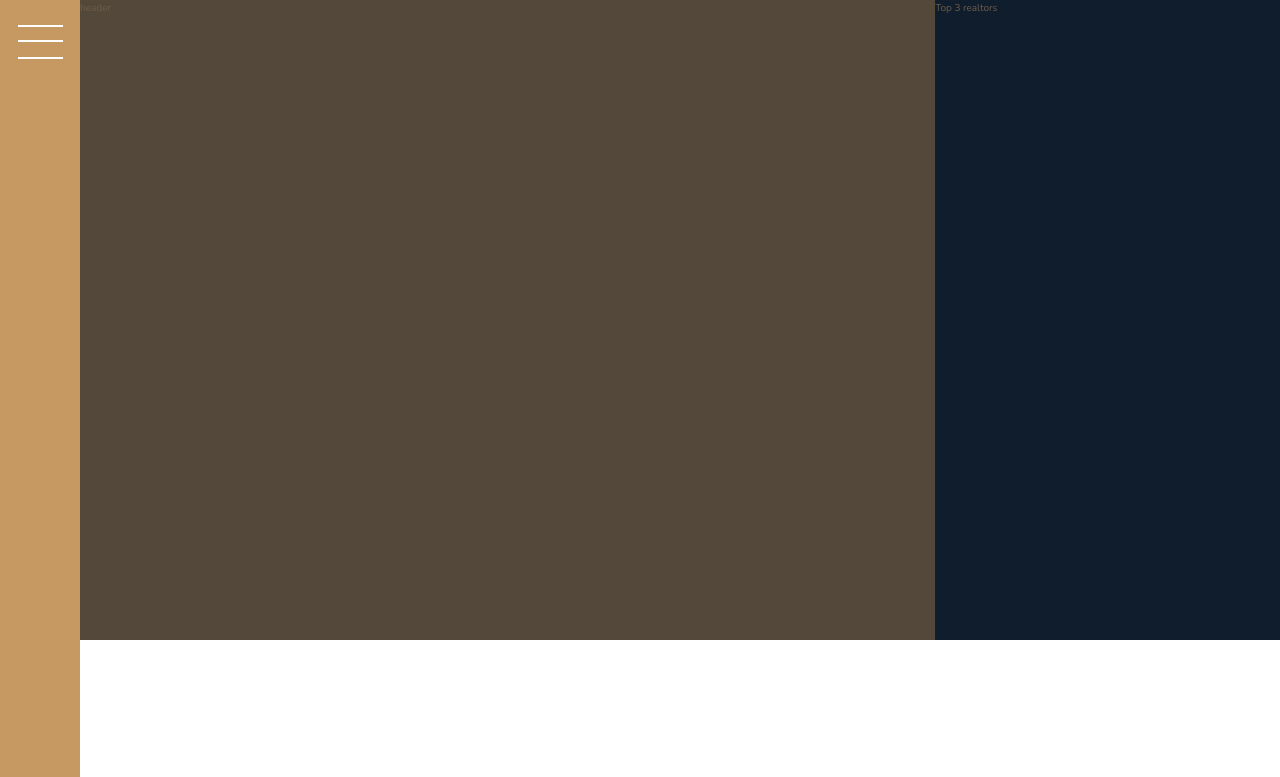
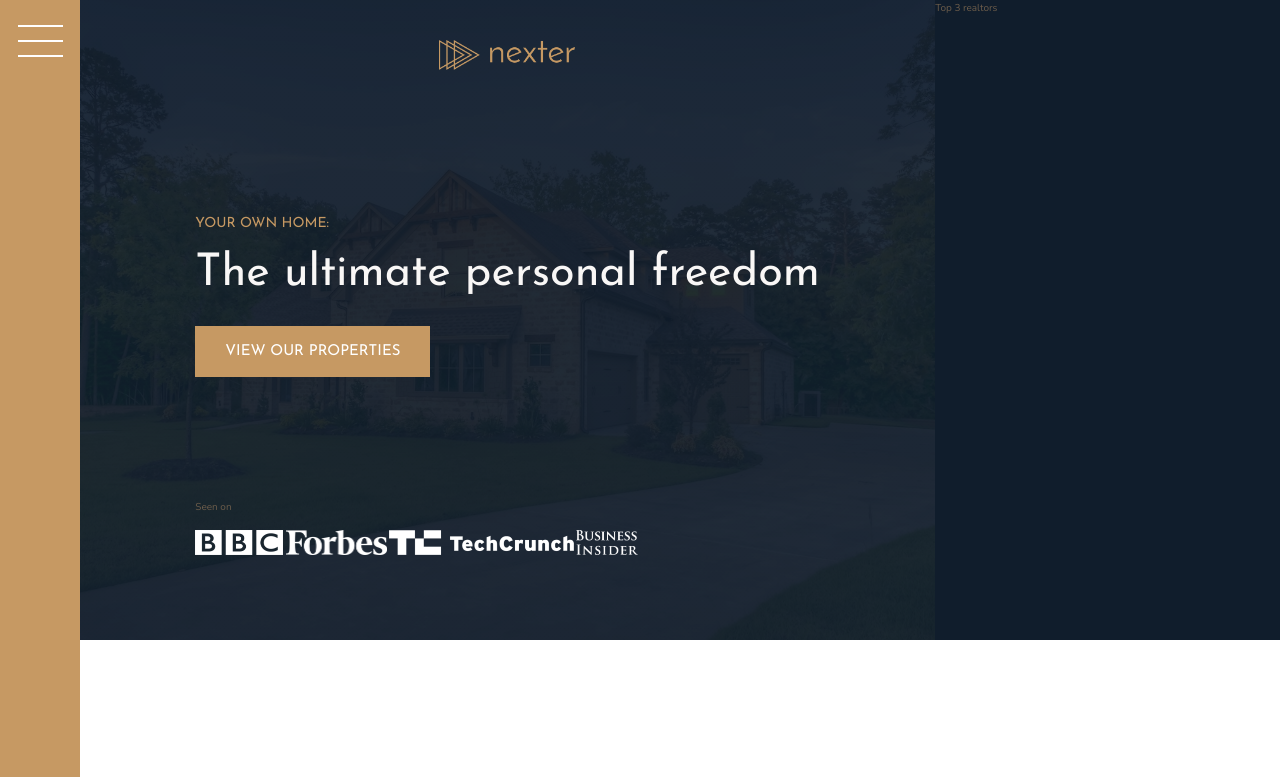
Before and after one commit to asmaaadel0/Nexter, a website: page index.html in a window 1280 px wide. Shown: the top 777 px of the page. Drawn offline with nearby package versions, Linux system fonts and the light colour scheme.

Commit message:
start building the header

```diff
--- a/index.html
+++ b/index.html
@@ -19,7 +19,17 @@
     </div>
 
     <header class="header">
-        header
+        <img src="img/logo.png" alt="Nexter logo" class="header__logo">
+        <h3 class="heading-3">Your own home:</h3>
+        <h1 class="heading-1">The ultimate personal freedom</h1>
+        <button class="btn header__btn">View our properties</button>
+        <div class="header__seenon-text">Seen on</div>
+        <div class="header__seenon-logos">
+            <img src="img/logo-bbc.png" alt="seen on logo 1">
+            <img src="img/logo-forbes.png" alt="seen on logo 2">
+            <img src="img/logo-techcrunch.png" alt="seen on logo 3">
+            <img src="img/logo-bi.png" alt="seen on logo 4">
+        </div>
     </header>
 
     <div class="realtors">
--- a/sass/_header.scss
+++ b/sass/_header.scss
@@ -1,4 +1,37 @@
-.header{
-    background-color: $color-grey-dark-1;
-    grid-column: full-start / col-end 6;
+.header {
+  grid-column: full-start / col-end 6;
+  background-image: linear-gradient(
+      rgba($color-secondary, 0.93),
+      rgba($color-secondary, 0.93)
+    ),
+    url(../img/hero.jpeg);
+  background-size: cover;
+  background-position: center;
+  padding: 8rem;
+  padding-top: 4rem;
+
+  display: grid;
+  grid-template-rows: 1fr min-content 6rem 1fr;
+  grid-template-columns: max-content;
+  grid-row-gap: 1.5rem;
+  justify-content: center;
+
+  &__logo {
+    height: 3rem;
+    justify-self: center;
+  }
+
+  &__btn {
+    align-self: start;
+    justify-self: start;
+  }
+
+  &__seenon-text {
+  }
+
+  &__seenon-logos {
+    img {
+      height: 2.5rem;
+    }
+  }
 }
--- a/sass/_typography.scss
+++ b/sass/_typography.scss
@@ -5,6 +5,9 @@
 
 .heading-1 {
   @extend %heading;
+  font-size: 4.5rem;
+  color: $color-grey-light-1;
+  line-height: 1
 }
 
 .heading-2 {
```
Also changed, not shown: css/style.css.
